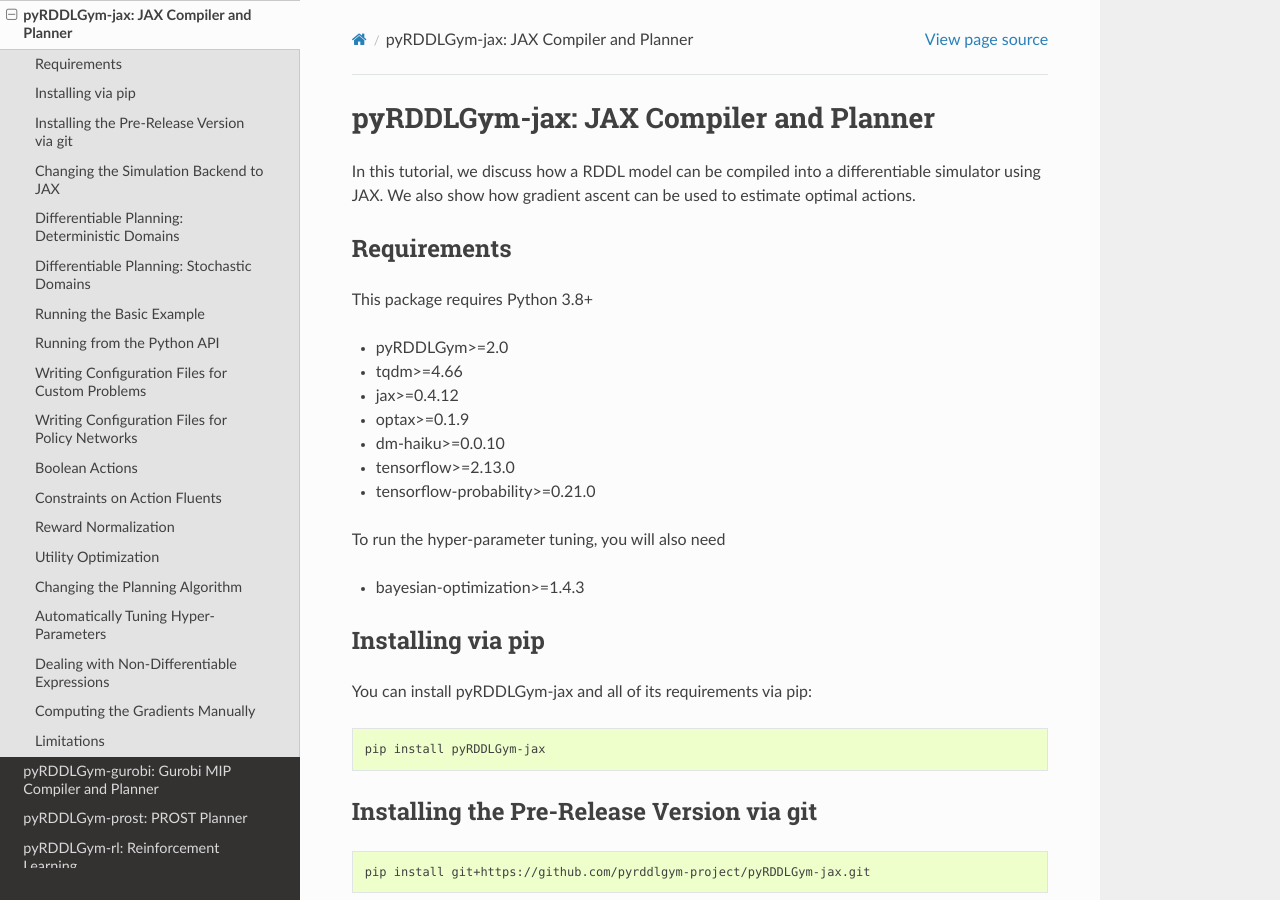
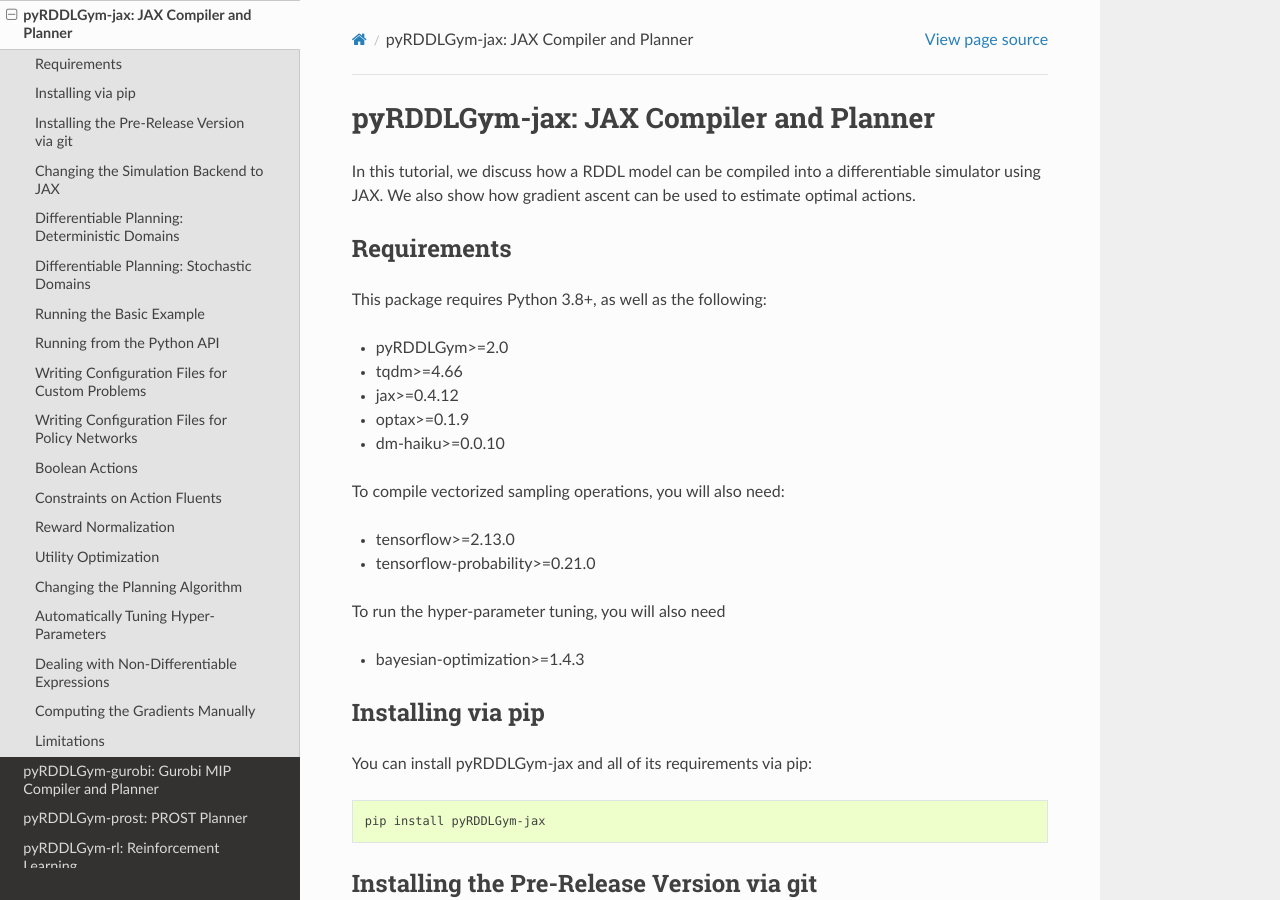
Before and after one commit to pyrddlgym-project/pyRDDLGym, a Sphinx documentation site: the page built from docs/jax.rst, in a window 1280 px wide and 900 px high. Built offline with Sphinx 7.4.7 and the Read the Docs theme 2.0.0, drawn with Linux system fonts in a browser that asks for light colours.

Commit message:
Update jax.rst

```diff
--- a/docs/jax.rst
+++ b/docs/jax.rst
@@ -8,13 +8,16 @@ We also show how gradient ascent can be used to estimate optimal actions.
 
 Requirements
 ------------
-This package requires Python 3.8+
+This package requires Python 3.8+, as well as the following:
 
 * pyRDDLGym>=2.0
 * tqdm>=4.66
 * jax>=0.4.12
 * optax>=0.1.9
 * dm-haiku>=0.0.10
+
+To compile vectorized sampling operations, you will also need:
+
 * tensorflow>=2.13.0
 * tensorflow-probability>=0.21.0
 
```
